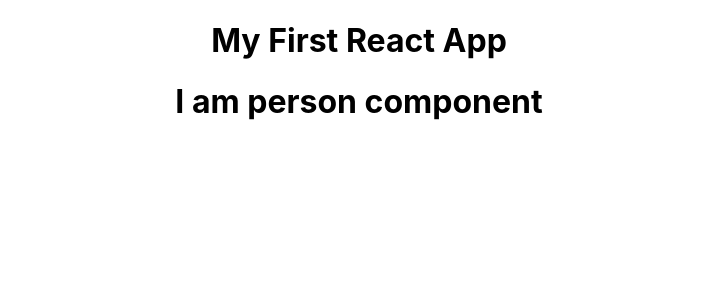
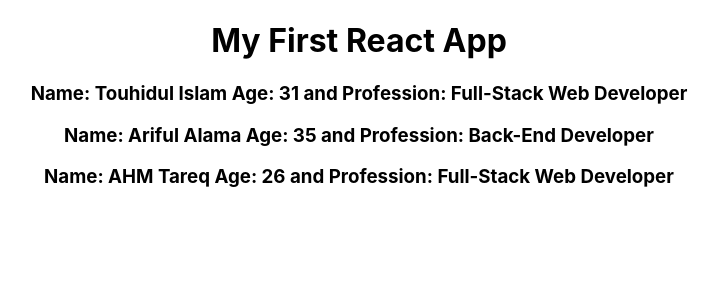
Before and after one commit to touhidulfahim/myfirstreactapp, a React (Create React App) app: page / in a window 1280 px wide. Shown: the top 300 px of the page, without its empty margins (281-999 px from the left). Built offline with nearby package versions, Linux system fonts and the light colour scheme.

Commit message:
Dynamic class componenet and Dynamic function component

```diff
--- a/src/App.css
+++ b/src/App.css
@@ -1,3 +1,8 @@
 .App {
   text-align: center;
+  /* display:inline-block;
+  border:1px solid;
+  width: 200px;
+  padding:20px;
+  margin:20px; */
 }
--- a/src/App.js
+++ b/src/App.js
@@ -1,27 +1,24 @@
-import React from 'react';
+import React, { Component } from 'react';
 import logo from './logo.svg';
 import './App.css';
+import Person from './components/Person.js';
 
-function App() {
-    // return (
-    //     <div className="App" >
-    //         <h1>
-    //             My First React App
-    //         </h1>
-    //         <Person />
-    //     </div>
-    // );
-    return React.createElement('div', { className: "App" }, React.createElement('h1', null, "My First React App"), <Person />)
-}
+class App extends Component {
+    render() {
 
-function Person() {
-    return (
-        <div>
-            <h1>
-                I am person component
-            </h1>
-        </div>
-    );
+        return (
+            <div className="App" >
+                <h1>
+                    My First React App
+                </h1>
+                <Person name="Touhidul Islam" age="31" profession="Full-Stack Web Developer" />
+                <Person name="Ariful Alama" age="35" profession="Back-End Developer" />
+                <Person name="AHM Tareq" age="26" profession="Full-Stack Web Developer" />
+            </div>
+
+        );
+    }
+    //return React.createElement('div', { className: "App" }, React.createElement('h1', null, "My First React App"), <Person />)
 }
 
 export default App;
--- /dev/null
+++ b/src/components/Person.js
@@ -0,0 +1,28 @@
+import React, { Component } from 'react'
+
+// let Person = (props) => {
+//     return (
+//         <div>
+//             <h3>Name: {props.name} Age: {props.age} and Profession: {props.profession}</h3>
+//         </div>
+//     );
+// }
+
+class Person extends Component {
+    constructor(props) {
+        super(props);
+    }
+    render() {
+        console.log(this.props);
+        return (
+            <div>
+                <h3>Name: {this.props.name} Age: {this.props.age} and Profession: {this.props.profession}</h3>
+            </div>
+        );
+    }
+}
+
+
+
+
+export default Person;
```
